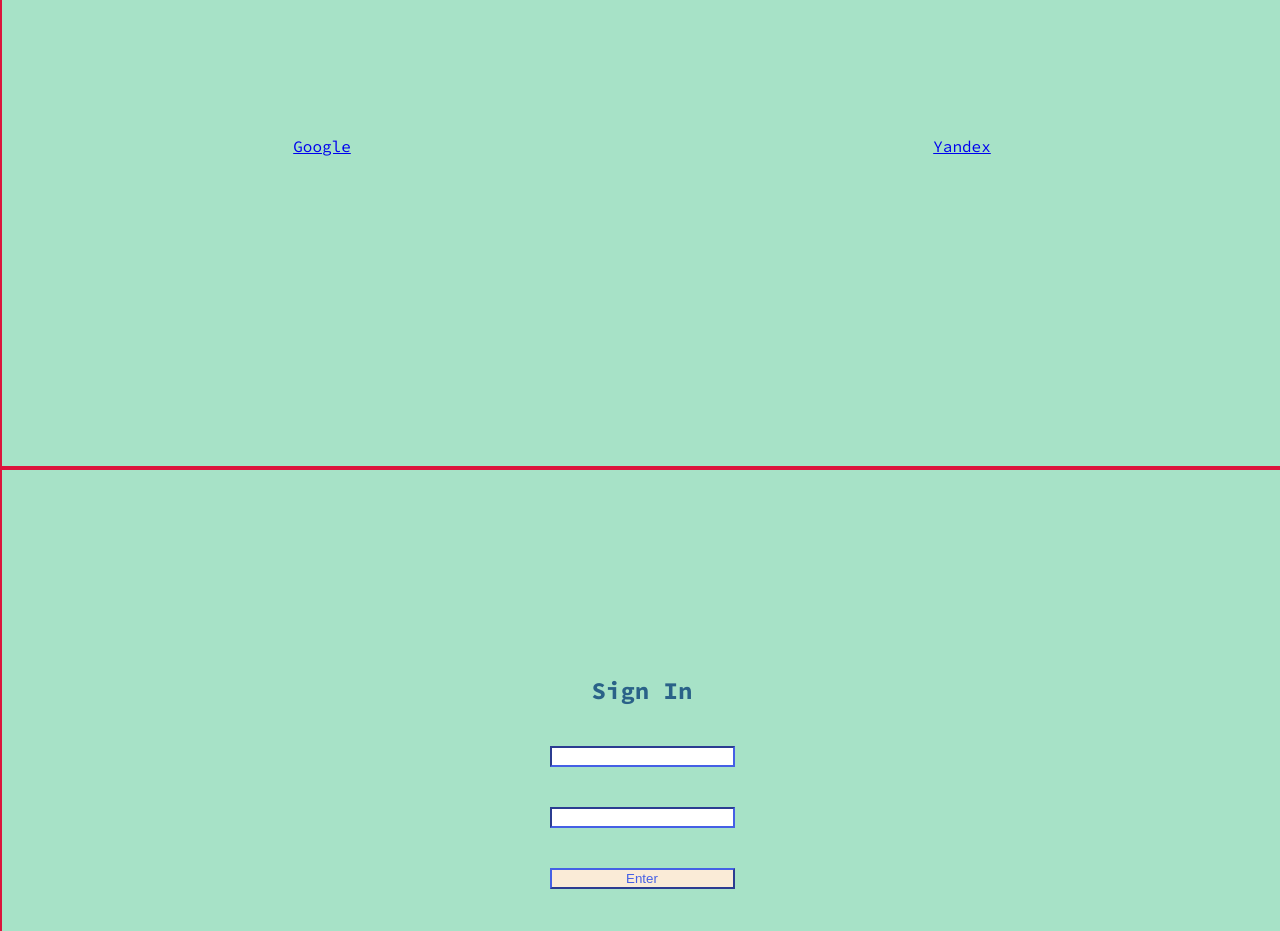
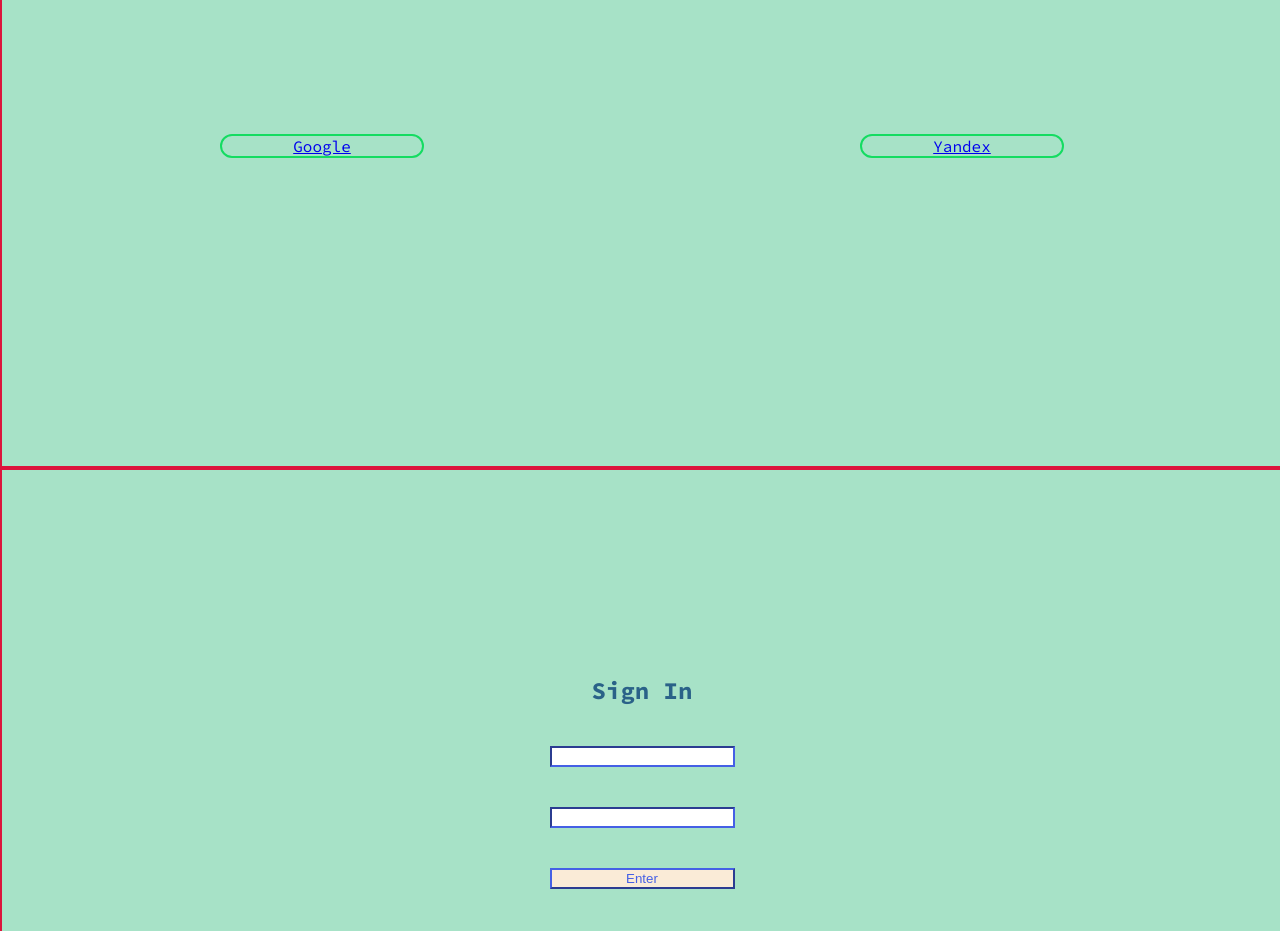
Before and after one commit to ro1z1X/Dima-P, a plain HTML site: page index.html in a window 1280 px wide. Shown: the part 1060-1991 px from the top of the page. Drawn offline with Linux system fonts and the light colour scheme.

Commit message:
Update style.css
applied styling to links

```diff
--- a/style.css
+++ b/style.css
@@ -26,7 +26,7 @@ body {
     border: solid 2px crimson;
 }
 
-.item {
+.item, .link{
     border: solid 2px rgb(20, 220, 97);
     width: 200px;
     border-radius: 20px;
```
